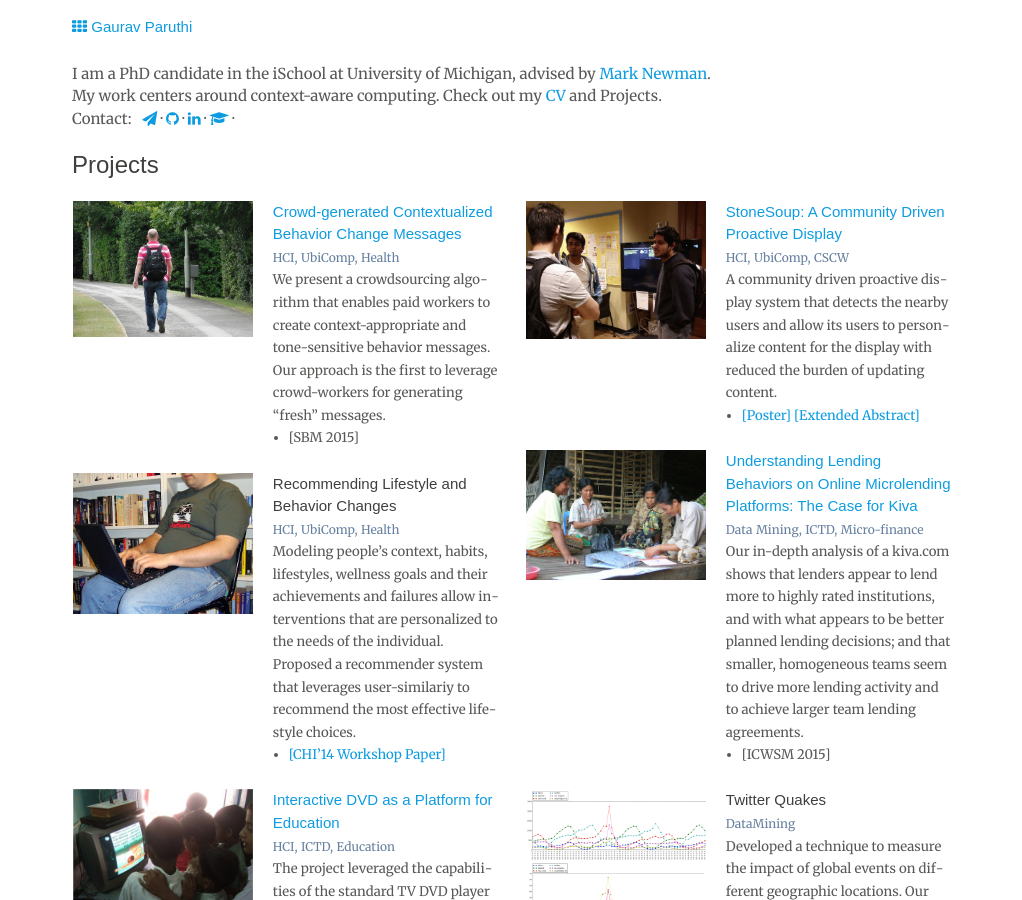
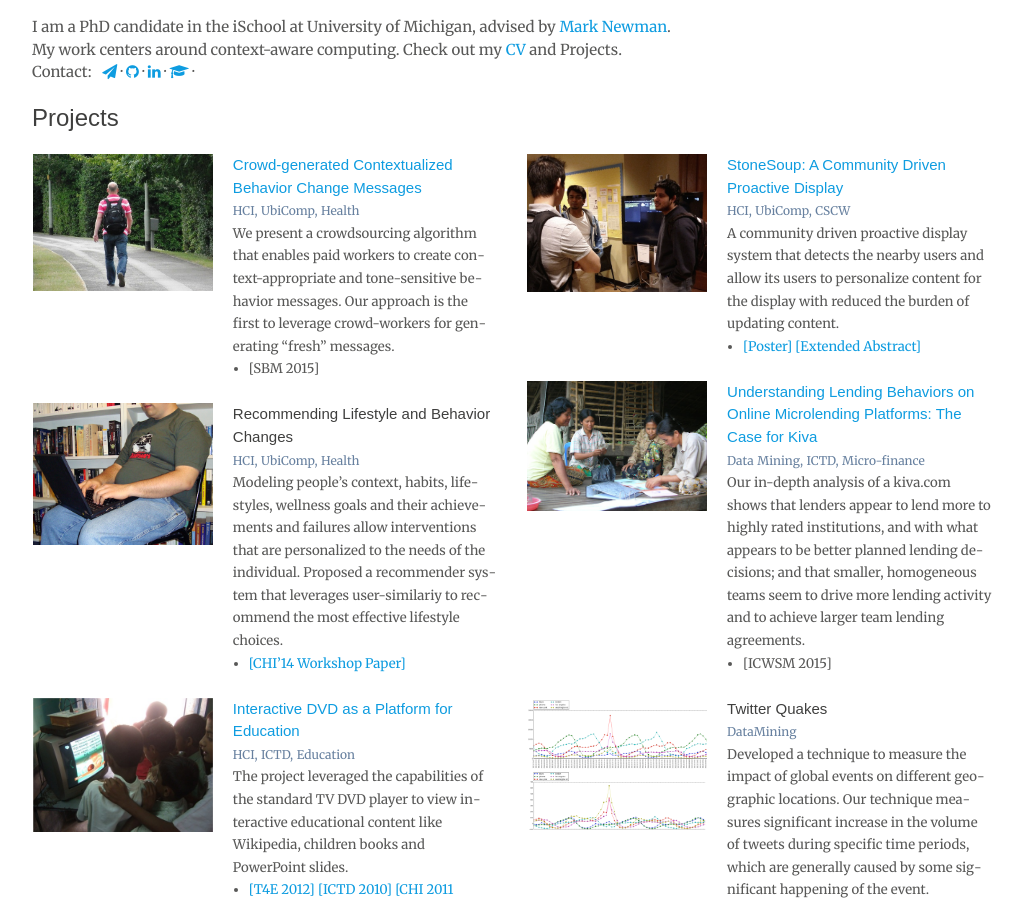
Before and after one commit to gparuthi/gparuthi.github.io, a Jekyll site: the page built from index.md, in a window 1280 px wide and 900 px high. Shown: the whole window, without its empty margins (128-1150 px from the left). Built offline with Jekyll 4.4.1, drawn with Linux system fonts in a browser that asks for light colours; nearby versions of some CDN libraries.

Commit message:
fixed header issue

```diff
--- a/_layouts/default.html
+++ b/_layouts/default.html
@@ -4,11 +4,11 @@
 
 <body lang="en">
     <div class="container">
-        {% if page.url != '/index.html' %}
+        {% if page.url != '/' %}
         <div class="smaller_container">
         {% endif %}
             <div class="header">
-                {% if page.url != '/index.html' %}
+                {% if page.url != '/' %}
                     <p>
                         <a href="/" rel="author">
                             <i class="fa fa-th"></i>
@@ -22,7 +22,7 @@
             </div>
 
             <div class="content">
-                {% if page.url != '/index.html' %}
+                {% if page.url != '/' %}
                 <aside>
 
                 </aside>
@@ -39,7 +39,7 @@
             <hr />
             <div class="footer"> Updated {{ site.time | date_to_string }} | <a href="//si.umich.edu">School of Information</a> | <a href="//www.umich.edu">University of Michigan</a></div>
         </div>
-        {% if page.url != '/index.html' %}
+        {% if page.url != '/' %}
         </div>
         {% endif %}
     </div>
```
Also changed, not shown: index.md (+1 -1 lines).
